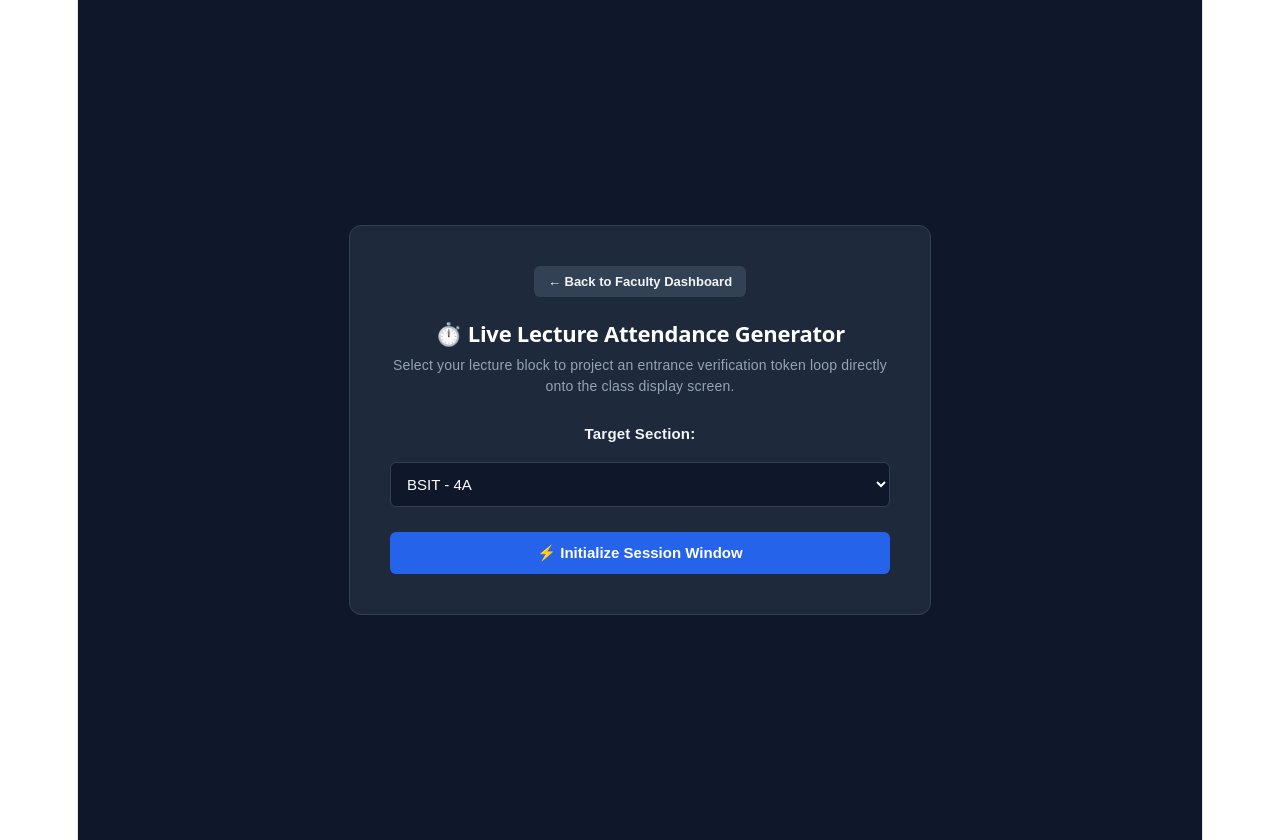
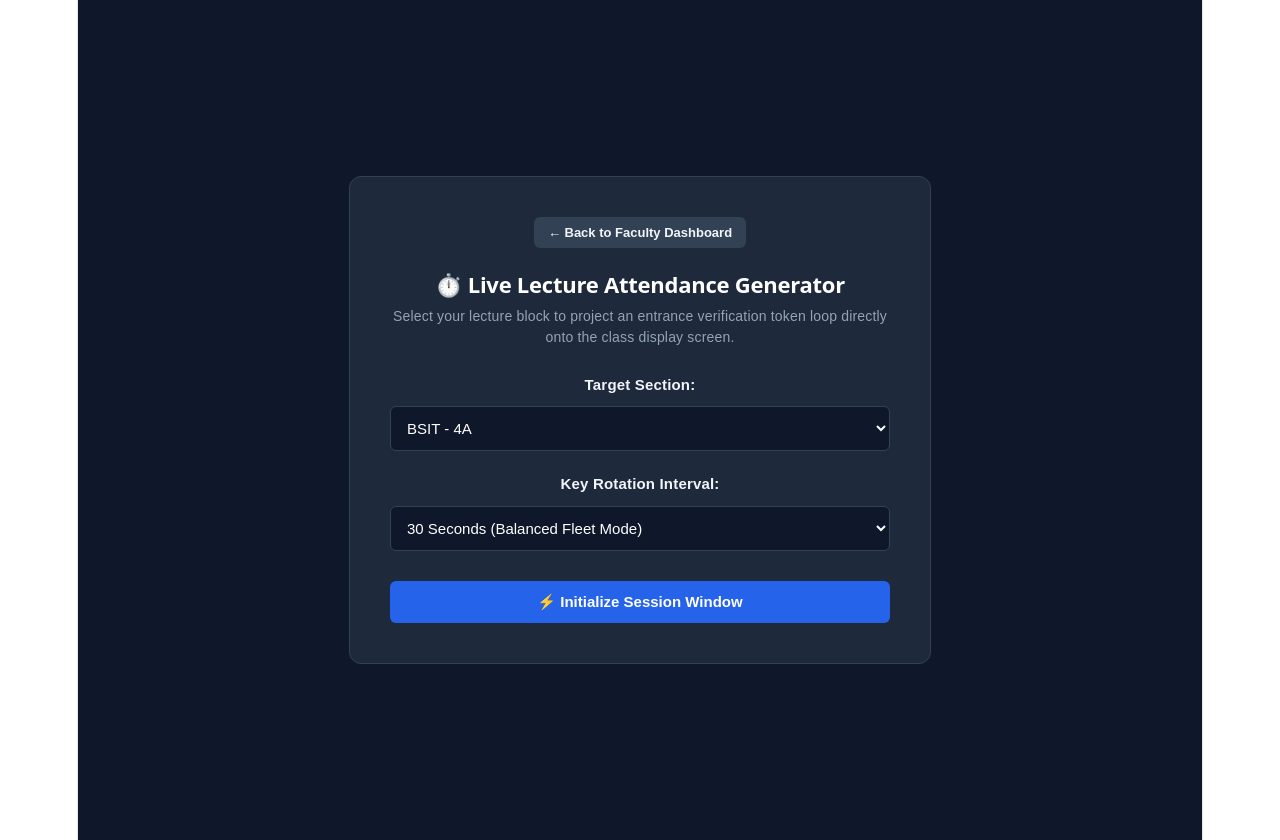
Before and after one commit to jorolanza14/qr-school-system, a React app in the folder frontend/: page /faculty/attendance in a window 1280 px wide. Built offline with nearby package versions, Linux system fonts and the light colour scheme; the HTML template or start-up script is replaced by a standard one.

Commit message:
Facukty Live token

```diff
--- a/frontend/src/views/faculty/FacultyAttendance.jsx
+++ b/frontend/src/views/faculty/FacultyAttendance.jsx
@@ -5,16 +5,17 @@ import { QRCodeSVG } from 'qrcode.react'; // 🔄 Import the dynamic QR code dra
 export default function FacultyAttendance() {
   const navigate = useNavigate();
   const [selectedSection, setSelectedSection] = useState('BSIT-4A');
+  const [rotationInterval, setRotationInterval] = useState(30); // 🎯 NEW: Dropdown tracking state (defaulting to 30s)
   const [isSessionActive, setIsSessionActive] = useState(false);
   const [currentSessionToken, setCurrentSessionToken] = useState('');
-  const [countdown, setCountdown] = useState(15);
+  const [countdown, setCountdown] = useState(30);
 
   // 🔄 Generate a fresh, rolling cryptographic attendance token string
-  const generateNewToken = () => {
+  const generateNewToken = (intervalDuration = rotationInterval) => {
     const randomHex = Math.floor(100000 + Math.random() * 900000);
     const compactSection = selectedSection.replace(/[^a-zA-Z0-9]/g, '');
     setCurrentSessionToken(`LEC-${compactSection}-${randomHex}`);
-    setCountdown(15); // Reset clock back to 15 seconds
+    setCountdown(intervalDuration); // 🎯 FIXED: Reset countdown precisely to the selected time boundary
   };
 
   // ⏱️ Handle the active ticking down of the rolling token window
@@ -25,8 +26,8 @@ export default function FacultyAttendance() {
       intervalId = setInterval(() => {
         setCountdown((prev) => {
           if (prev <= 1) {
-            generateNewToken(); // Clock hit zero, dynamically roll to a new row token
-            return 15;
+            generateNewToken(rotationInterval); // Clock hit zero, dynamically roll token using active value
+            return rotationInterval;
           }
           return prev - 1;
         });
@@ -36,13 +37,21 @@ export default function FacultyAttendance() {
     }
 
     return () => clearInterval(intervalId);
-  }, [isSessionActive, selectedSection]);
+  }, [isSessionActive, selectedSection, rotationInterval]);
 
   // 🚀 Initialize the session projection modal
   const handleStartSession = (e) => {
     e.preventDefault();
-    generateNewToken();
+    generateNewToken(rotationInterval);
     setIsSessionActive(true);
+  };
+
+  // ⏳ Helper utility function to turn raw numeric seconds into clean screen readouts
+  const formatTimeDisplay = (seconds) => {
+    if (seconds < 60) return `${seconds}s`;
+    const mins = Math.floor(seconds / 60);
+    const secs = seconds % 60;
+    return secs === 0 ? `${mins}m` : `${mins}m ${secs}s`;
   };
 
   return (
@@ -61,6 +70,7 @@ export default function FacultyAttendance() {
         </div>
 
         <form onSubmit={handleStartSession} style={styles.form}>
+          <div style={styles.formGroup}>
             <label style={styles.label}>Target Section:</label>
             <select
               value={selectedSection}
@@ -72,6 +82,25 @@ export default function FacultyAttendance() {
               <option value="BSIT-3A">BSIT - 3A</option>
               <option value="BSIT-3B">BSIT - 3B</option>
             </select>
+          </div>
+
+          {/* 🎯 NEW DROP-DOWN: Allows complete dynamic timer configuration mapping */}
+          <div style={styles.formGroup}>
+            <label style={styles.label}>Key Rotation Interval:</label>
+            <select
+              value={rotationInterval}
+              onChange={(e) => setRotationInterval(Number(e.target.value))}
+              style={styles.selectInput}
+            >
+              <option value={15}>15 Seconds (Rapid Security Loop)</option>
+              <option value={30}>30 Seconds (Balanced Fleet Mode)</option>
+              <option value={60}>1 Minute (Standard Verification)</option>
+              <option value={120}>2 Minutes (Extended Input Window)</option>
+              <option value={300}>5 Minutes (Lecture Projection Lock)</option>
+              <option value={600}>10 Minutes (Manual Entry Safe)</option>
+              <option value={1800}>30 Minutes (Stable Permanent Slide)</option>
+            </select>
+          </div>
 
           <button type="submit" style={styles.submitBtn}>
             ⚡ Initialize Session Window
@@ -89,7 +118,7 @@ export default function FacultyAttendance() {
             <h2 style={styles.modalTitle}>Section: {selectedSection}</h2>
             <p style={styles.modalInstructions}>Scan this dynamic QR code or use the token string below via your student portal.</p>
 
-            {/* 🔄 NEW FEATURE: Real-time scannable QR code block linked to the rolling token text value */}
+            {/* 🔄 Real-time scannable QR code block linked to the rolling token text value */}
             <div style={styles.qrDisplayBox}>
               <QRCodeSVG
                 value={currentSessionToken}
@@ -107,7 +136,7 @@ export default function FacultyAttendance() {
             </div>
 
             <div style={styles.timerTrack}>
-              Session keys rotating dynamically in: <span style={{ color: '#f59e0b', fontWeight: 'bold' }}>{countdown}s</span>
+              Session keys rotating dynamically in: <span style={{ color: '#f59e0b', fontWeight: 'bold' }}>{formatTimeDisplay(countdown)}</span>
             </div>
 
             <button onClick={() => setIsSessionActive(false)} style={styles.closeBtn}>
@@ -126,10 +155,11 @@ const styles = {
   backBtn: { background: '#334155', color: '#f1f5f9', border: 'none', padding: '8px 14px', borderRadius: '6px', cursor: 'pointer', marginBottom: '24px', fontWeight: 'bold', fontSize: '13px', transition: 'background 0.2s' },
   title: { color: '#fff', fontSize: '22px', fontWeight: 'bold', margin: '0 0 8px 0' },
   subtitle: { color: '#94a3b8', fontSize: '14px', lineHeight: '1.5', margin: '0' },
-  form: { display: 'flex', flexDirection: 'column', gap: '15px', marginTop: '20px' },
+  form: { display: 'flex', flexDirection: 'column', gap: '20px', marginTop: '20px' },
+  formGroup: { display: 'flex', flexDirection: 'column', gap: '8px' },
   label: { color: '#f1f5f9', fontSize: '15px', fontWeight: '600' },
-  selectInput: { padding: '12px', borderRadius: '6px', backgroundColor: '#0f172a', color: '#fff', border: '1px solid #334155', fontSize: '15px', outline: 'none', cursor: 'pointer' },
-  submitBtn: { padding: '12px', borderRadius: '6px', backgroundColor: '#2563eb', color: '#fff', border: 'none', fontWeight: 'bold', fontSize: '15px', cursor: 'pointer', transition: 'background 0.2s', marginTop: '10px' },
+  selectInput: { padding: '12px', borderRadius: '6px', backgroundColor: '#0f172a', color: '#fff', border: '1px solid #334155', fontSize: '15px', outline: 'none', cursor: 'pointer', width: '100%', boxSizing: 'border-box' },
+  submitBtn: { padding: '12px', borderRadius: '6px', backgroundColor: '#2563eb', color: '#fff', border: 'none', fontWeight: 'bold', fontSize: '15px', cursor: 'pointer', transition: 'background 0.2s', marginTop: '10px', width: '100%' },
 
   // Modal Style System Configuration
   modalOverlay: { position: 'fixed', top: '0', left: '0', right: '0', bottom: '0', backgroundColor: 'rgba(15, 23, 42, 0.96)', display: 'flex', justifyContent: 'center', alignItems: 'center', zIndex: '9999', padding: '20px' },
```
Lines whose indentation alone changed are shown as unchanged.
